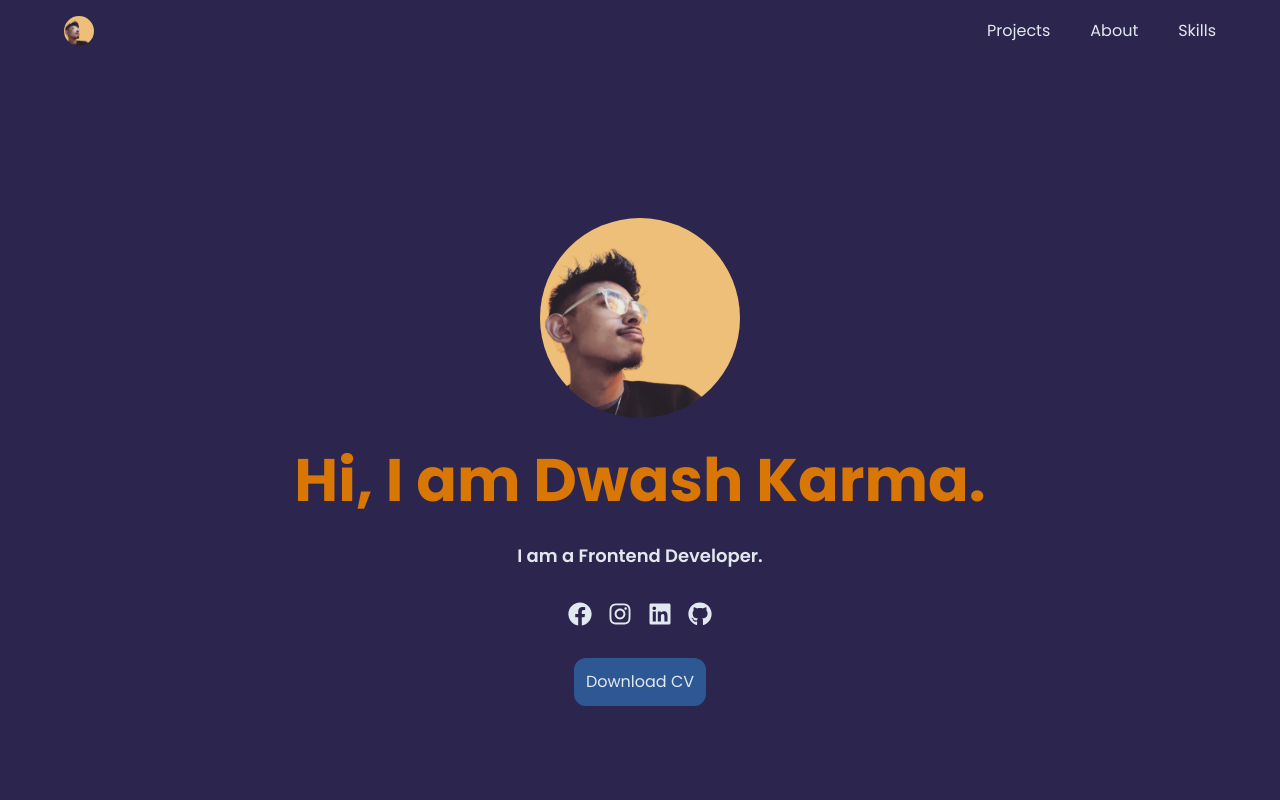
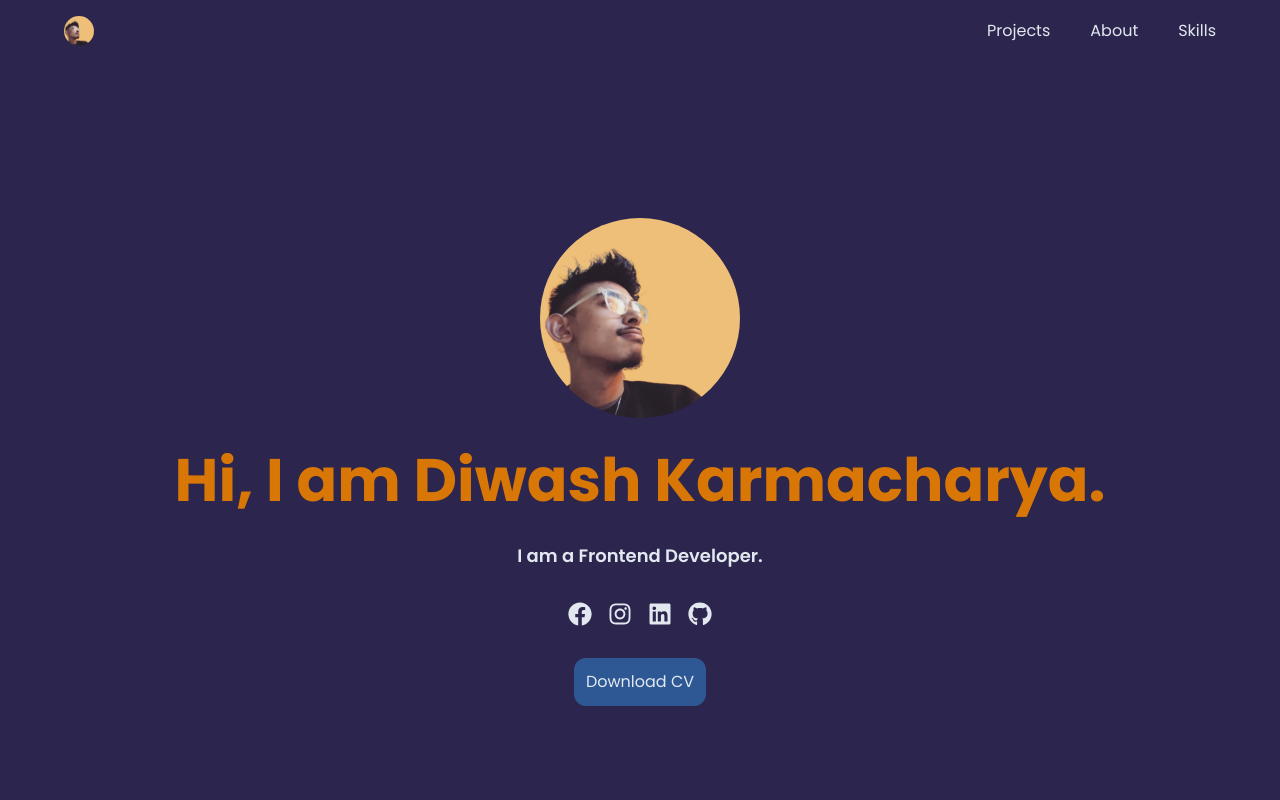
Before and after one commit to dwashkarma/PersonalWebsite, a Next.js app: page / in a window 1280 px wide. Shown: the top 800 px of the page. Built offline with nearby package versions, Linux system fonts and the light colour scheme.

Commit message:
heading chaneg

```diff
--- a/components/HeroSection.jsx
+++ b/components/HeroSection.jsx
@@ -19,8 +19,8 @@ function HeroSection() {
           height={200}
           width={200}
         />
-        <h1 className="text-2xl md:text-6xl font-bold text-amber-600">
-          Hi, I am Dwash Karma.
+        <h1 className="text-xl md:text-6xl font-bold text-amber-600">
+          Hi, I am Diwash Karmacharya.
         </h1>
         <p className="text-md md:text-lg font-semibold">
           I am a Frontend Developer.
```
